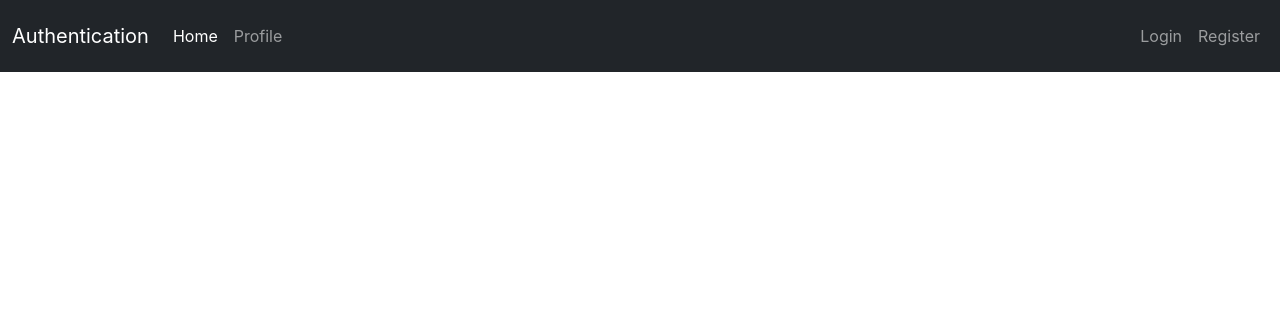
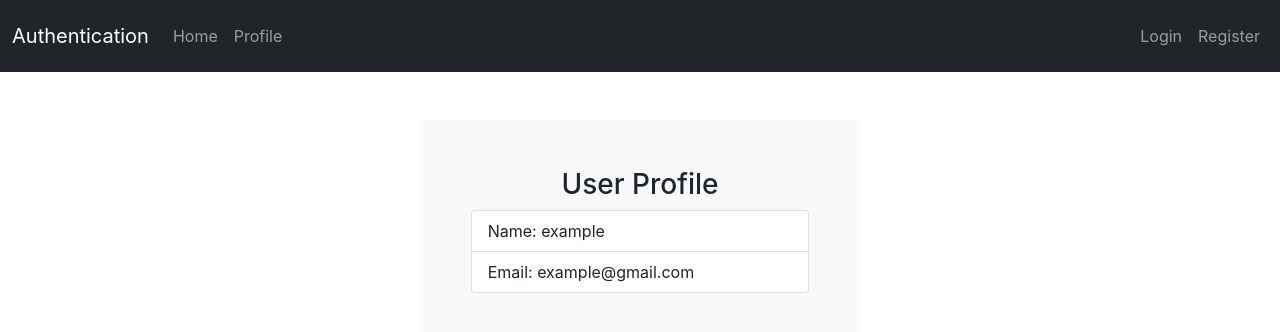
Before and after one commit to Thineshraj/laravel, a React (Create React App) app in the folder laravel_passport_auth/front-react/: page /profile in a window 1280 px wide. Shown: the top 332 px of the page. Built offline with nearby package versions, Linux system fonts and the light colour scheme.

Commit message:
Frontend: Create User Profile page

```diff
--- a/laravel_passport_auth/front-react/src/common/Header.jsx
+++ b/laravel_passport_auth/front-react/src/common/Header.jsx
@@ -1,5 +1,6 @@
 import Nav from './Nav';
 import Home from '../components/Home';
+import Profile from '../components/Profile';
 import Login from '../components/Login';
 import Register from '../components/Register';
 import ForgetPass from '../components/ForgetPass';
@@ -14,6 +15,7 @@ const Header = () => {
 
         <Switch>
           <Route exact path='/' component={Home} />
+          <Route exact path='/profile' component={Profile} />
           <Route exact path='/login' component={Login} />
           <Route exact path='/register' component={Register} />
           <Route exact path='/forget' component={ForgetPass} />
--- a/laravel_passport_auth/front-react/src/common/Nav.jsx
+++ b/laravel_passport_auth/front-react/src/common/Nav.jsx
@@ -23,7 +23,7 @@ function Nav() {
         <div class='collapse navbar-collapse' id='navbarText'>
           <ul class='navbar-nav me-auto mb-2 mb-lg-0'>
             <li class='nav-item'>
-              <Link class='nav-link active' to='/'>
+              <Link class='nav-link' to='/'>
                 Home
               </Link>
             </li>
--- a/laravel_passport_auth/front-react/src/components/Profile.jsx
+++ b/laravel_passport_auth/front-react/src/components/Profile.jsx
@@ -1,7 +1,21 @@
 import React from 'react';
+import { Link } from 'react-router-dom';
 
 function Profile() {
-  return <div>Profile</div>;
+  return (
+    <>
+      <div className='row mt-5'>
+        <div className='bg-light col-lg-4 offset-lg-4 p-5'>
+          <h3 className='text-center'>User Profile</h3>
+
+          <ul class='list-group'>
+            <li class='list-group-item'>Name: example</li>
+            <li class='list-group-item'>Email: example@gmail.com</li>
+          </ul>
+        </div>
+      </div>
+    </>
+  );
 }
 
 export default Profile;
```
